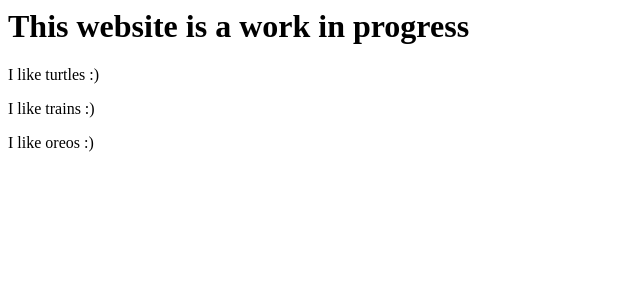
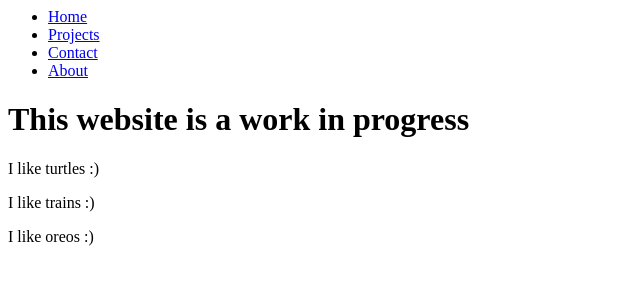
Before and after one commit to MACantara/MACantara.github.io, a plain HTML site: page index.html in a window 1280 px wide. Shown: the whole page, without its empty margins (0-640 px from the left). Drawn offline with Linux system fonts and the light colour scheme.

```diff
--- a/index.html
+++ b/index.html
@@ -3,10 +3,20 @@
         <title>Mikmikk03's website</title>
         <link href="https://fonts.googleapis.com/css2?family=Roboto:wght@300&display=swap" rel="stylesheet">
     </head>
+    <main>
+        <section>
+            <ul>
+                <li><a href="index.html">Home</a></li>
+                <li><a href="projects.html">Projects</a></li>
+                <li><a href="contact.html">Contact</a></li>
+                <li><a href="about.html">About</a></li>
+            </ul>
+        </section>
         <body>
             <h1>This website is a work in progress</h2>
             <p>I like turtles :)</p>
             <p>I like trains :)</p>
             <p>I like oreos :)</p>
         </body>
+    </main>
 </html>
```
Also changed, not shown: contact.html (added, +11 -0 lines). Lines whose indentation alone changed are shown as unchanged.
